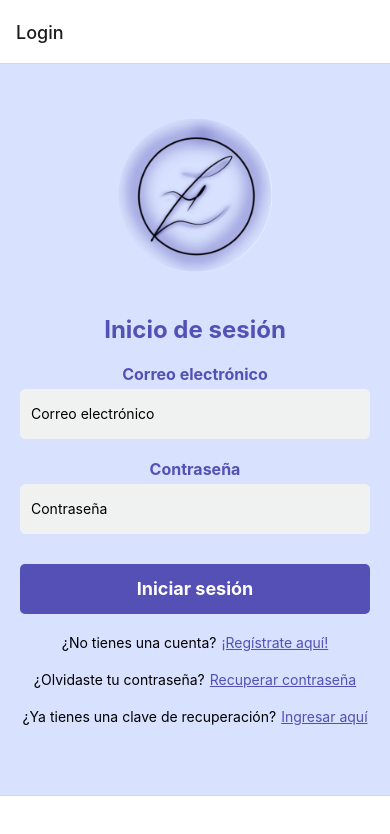
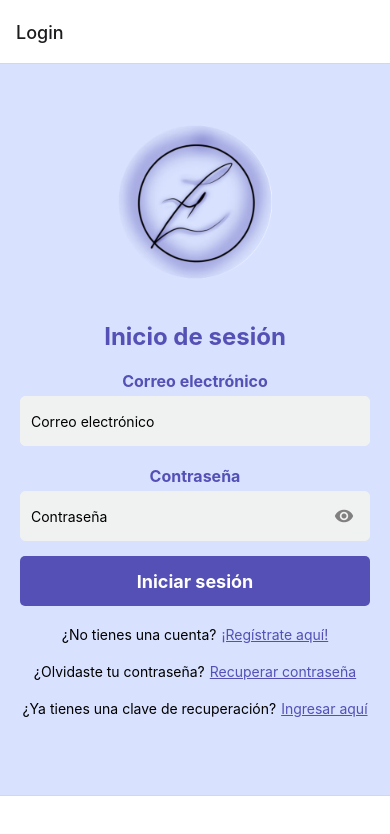
Before and after one commit to Morales-Gilmar-Vladimir/TESIS, a React Native app: screen /Login in a window 390 px wide. Shown: the top 834 px of the page. Built offline with nearby package versions, Linux system fonts and the light colour scheme.

Commit message:
Corecciones vsualizar contraseña y mensajes de error

```diff
--- a/src/components/Login.js
+++ b/src/components/Login.js
@@ -4,6 +4,7 @@ import AsyncStorage from '@react-native-async-storage/async-storage';
 import axios from 'axios';
 import styles from '../styles/styles';
 import favicon from '../assets/favicon.png';
+import Icon from 'react-native-vector-icons/MaterialIcons';
 
 const Login = ({ navigation }) => {
   const [email, setEmail] = useState('');
@@ -184,6 +185,7 @@ const Login = ({ navigation }) => {
     navigation.navigate('Recuperar_Contraseña');
   };
 
+  const [secureTextEntry, setSecureTextEntry] = useState(true);
   return (
     <ScrollView contentContainerStyle={styles.scrollViewContent}>
        {loading && ( // Mostrar indicador de carga si loading es true
@@ -201,13 +203,33 @@ const Login = ({ navigation }) => {
         onChangeText={setEmail}
       />
       <Text style={styles.label}>Contraseña</Text>
-      <TextInput
+      {/* <TextInput
         style={styles.input}
         placeholder="Contraseña"
         secureTextEntry
         value={password}
         onChangeText={setPassword}
-      />
+      /> */}
+      <View style={styles.passwordContainer}>
+        <TextInput
+          style={styles.inputpas}
+          placeholder="Contraseña"
+          secureTextEntry={secureTextEntry}
+          value={password}
+          onChangeText={setPassword}
+        />
+        <TouchableOpacity
+          style={styles.iconContainer}
+          onPress={() => setSecureTextEntry(!secureTextEntry)}
+        >
+          <Icon
+            name={secureTextEntry ? 'visibility' : 'visibility-off'}
+            size={20}
+            color="gray"
+          />
+        </TouchableOpacity>
+      </View>
+
       {error && <Text style={[styles.errorText, { marginTop: 1 }]}>{error}</Text>}
 
       <TouchableOpacity style={[styles.button, { marginTop: 10 }]} onPress={handleLoginAndVerify}>
--- a/src/components/Registro.js
+++ b/src/components/Registro.js
@@ -3,7 +3,7 @@ import { Alert, Linking, ScrollView, Text, TextInput, TouchableOpacity, View, Ac
 import { useFocusEffect } from '@react-navigation/native';
 import axios from 'axios';
 import styles from '../styles/styles';
-
+import Icon from 'react-native-vector-icons/MaterialIcons';
 
 const Registro = ({ navigation }) => {
   const [nombre, setNombre] = useState('');
@@ -46,75 +46,65 @@ const Registro = ({ navigation }) => {
 
   const handleRegister = async () => {
     setLoading(true);
+
     // Validar campos obligatorios y aceptación de términos
     if (!nombre || !apellido || !email || !fechaNacimiento || !password) {
-      Alert.alert(
-        'Campos incompletos',
-        'Por favor, completa todos los campos para registrarte.',
-        [{ text: 'OK' }]
-
-      );
-      setLoading(false); // Detener el indicador de carga
+      Alert.alert('Campos incompletos', 'Por favor, completa todos los campos para registrarte.', [{ text: 'OK' }]);
+      setLoading(false);
       return;
     }
 
-    if (!terminosAceptados) { // Si los términos no están aceptados
-      Alert.alert(
-        'Términos y condiciones',
-        'Debes aceptar los términos y condiciones para registrarte.',
-        [{ text: 'OK' }]
-      );
-      setLoading(false); // Detener el indicador de carga
+    // Validar longitud de nombre y apellido
+    if (nombre.length < 3 || nombre.length > 12) {
+      Alert.alert('Nombre inválido', 'El nombre debe tener entre 3 y 12 caracteres.', [{ text: 'OK' }]);
+      setLoading(false);
+      return;
+    }
+
+    if (apellido.length < 3 || apellido.length > 12) {
+      Alert.alert('Apellido inválido', 'El apellido debe tener entre 3 y 12 caracteres.', [{ text: 'OK' }]);
+      setLoading(false);
+      return;
+    }
+
+    // Validar la contraseña
+    if (password.length < 10 || !/[A-Z]/.test(password)) {
+      Alert.alert('Contraseña inválida', 'La contraseña debe tener al menos 10 caracteres y contener al menos una letra mayúscula.', [{ text: 'OK' }]);
+      setLoading(false);
+      return;
+    }
+
+    if (!terminosAceptados) {
+      Alert.alert('Términos y condiciones', 'Debes aceptar los términos y condiciones para registrarte.', [{ text: 'OK' }]);
+      setLoading(false);
       return;
     }
 
     // Validar formato de correo electrónico y dominio conocido
     if (!validateEmail(email)) {
-      Alert.alert(
-        'Formato de correo incorrecto',
-        'Por favor, introduce un correo electrónico válido con un dominio conocido (ej. gmail.com o hotmail.com).',
-        [{ text: 'OK' }]
-      );
-
-      setLoading(false); // Detener el indicador de carga
+      Alert.alert('Formato de correo incorrecto', 'Por favor, introduce un correo electrónico válido con un dominio conocido (ej. gmail.com o hotmail.com).', [{ text: 'OK' }]);
+      setLoading(false);
       return;
     }
 
     // Validar que la fecha de nacimiento sea válida en términos de calendario
     if (!isValidCalendarDate(fechaNacimiento)) {
-        Alert.alert(
-          'Formato de fecha incorrecto',
-          'Por favor, introduce una fecha de nacimiento válida en el formato AAAA/MM/DD.',
-          [{ text: 'OK' }]
-        );
-
-        setLoading(false); // Detener el indicador de carga
+      Alert.alert('Formato de fecha incorrecto', 'Por favor, introduce una fecha de nacimiento válida en el formato AAAA/MM/DD.', [{ text: 'OK' }]);
+      setLoading(false);
       return;
     }
-      // Validar que la fecha de nacimiento cumpla con el límite de edad
+
     const fechaLimite = new Date('2008-01-01');
     const fechaNac = new Date(fechaNacimiento);
     if (fechaNac >= fechaLimite) {
-        Alert.alert(
-          'Edad mínima requerida',
-          'Lo sentimos, la edad mínima para registrarse en nuestra aplicación es de 16 años.',
-          [{ text: 'OK' }]
-        );
-
-        setLoading(false); // Detener el indicador de carga
+      Alert.alert('Edad mínima requerida', 'Lo sentimos, la edad mínima para registrarse en nuestra aplicación es de 16 años.', [{ text: 'OK' }]);
+      setLoading(false);
       return;
     }
 
     try {
-      // Realizar la solicitud POST para el registro
       const url = 'https://ropdat.onrender.com/api/register';
-      const respuesta = await axios.post(url, {
-        nombre,
-        apellido,
-        email,
-        fechaNacimiento,
-        password,
-      });
+      const respuesta = await axios.post(url, { nombre, apellido, email, fechaNacimiento, password });
       console.log('Respuesta del servidor:', respuesta.data);
 
       setNombre('');
@@ -124,27 +114,14 @@ const Registro = ({ navigation }) => {
       setPassword('');
       setTerminosAceptados(false);
 
-      Alert.alert(
-        'Registro exitoso',
-        'Se ha enviado un correo de confirmación a tu dirección de correo electrónico.',
-        [{ text: 'OK' }]
-      );
+      Alert.alert('Registro exitoso', 'Se ha enviado un correo de confirmación a tu dirección de correo electrónico.', [{ text: 'OK' }]);
     } catch (error) {
       console.error('Error al registrar:', error);
 
-      // Manejar errores específicos, como el correo ya registrado
       if (error.response && error.response.status === 404) {
-        Alert.alert(
-          'Correo ya registrado',
-          'El correo electrónico ingresado ya está registrado en el sistema. Por favor, utiliza otro correo electrónico.',
-          [{ text: 'OK' }]
-        );
+        Alert.alert('Correo ya registrado', 'El correo electrónico ingresado ya está registrado en el sistema. Por favor, utiliza otro correo electrónico.', [{ text: 'OK' }]);
       } else {
-        Alert.alert(
-          'Error al registrar',
-          'Ocurrió un error al procesar tu registro. Por favor, inténtalo nuevamente más tarde.',
-          [{ text: 'OK' }]
-        );
+        Alert.alert('Error al registrar', 'Ocurrió un error al procesar tu registro. Por favor, inténtalo nuevamente más tarde.', [{ text: 'OK' }]);
       }
     }
     setLoading(false);
@@ -193,6 +170,8 @@ const Registro = ({ navigation }) => {
     Linking.openURL(termsUrl);
   };
 
+  const [secureTextEntry, setSecureTextEntry] = useState(true);
+
   return (
     // <View style={styles.container}>
     <ScrollView contentContainerStyle={styles.scrollViewContent}>
@@ -208,8 +187,8 @@ const Registro = ({ navigation }) => {
         style={styles.input}
         placeholder="Nombre"
         value={nombre}
-        onChangeText={(text) => setNombre(text.slice(0, 15))}
-        maxLength={15} // Máximo de 15 caracteres
+        onChangeText={(text) => setNombre(text.slice(0, 12))}
+        maxLength={12} // Máximo de 15 caracteres
         multiline={false} // No permite saltos de línea
       />
       <Text style={styles.label}>Apellido</Text>
@@ -217,8 +196,8 @@ const Registro = ({ navigation }) => {
         style={styles.input}
         placeholder="Apellido"
         value={apellido}
-        onChangeText={(text) => setApellido(text.slice(0, 15))}
-                maxLength={15} // Máximo de 15 caracteres
+        onChangeText={(text) => setApellido(text.slice(0, 12))}
+                maxLength={12} // Máximo de 15 caracteres
                 multiline={false} // No permite saltos de línea
       />
       <Text style={styles.label}>Correo electrónico</Text>
@@ -238,13 +217,26 @@ const Registro = ({ navigation }) => {
         maxLength={10}
       />
       <Text style={styles.label}>Contraseña</Text>
+      <View style={styles.passwordContainer}>
         <TextInput
-        style={styles.input}
+          style={styles.inputpas}
           placeholder="Contraseña"
-        secureTextEntry
+          secureTextEntry={secureTextEntry}
           value={password}
           onChangeText={setPassword}
         />
+        <TouchableOpacity
+          style={styles.iconContainer}
+          onPress={() => setSecureTextEntry(!secureTextEntry)}
+        >
+          <Icon
+            name={secureTextEntry ? 'visibility' : 'visibility-off'}
+            size={20}
+            color="gray"
+          />
+        </TouchableOpacity>
+      </View>
+
       <View style={styles.checkboxContainer}>
         <TouchableOpacity onPress={() => setTerminosAceptados(!terminosAceptados)}>
           <View style={styles.checkbox}>
--- a/src/screens/Perfil_Usuario.js
+++ b/src/screens/Perfil_Usuario.js
@@ -327,7 +327,7 @@ const Perfil_Usuario = ({ navigation, route }) => {
 const styles = StyleSheet.create({
     container: {
       flex: 1,
-      backgroundColor: '#fff',
+      backgroundColor: '#F3F2FF',
 
     },
     submitButton: {
--- a/src/styles/styles.js
+++ b/src/styles/styles.js
@@ -8,6 +8,33 @@ const styles = StyleSheet.create({
     paddingHorizontal: 20,
      backgroundColor: '#d8e1fe'
 
+  },
+  inputpas
+  : {
+    flex: 1,
+    height: '100%',
+    paddingHorizontal: 10,
+    backgroundColor: '#f0f1f1',
+    borderRadius: 5,
+  },
+  passwordContainer: {
+    width: '100%',
+    height: 50,
+    borderWidth: 1,
+    borderColor: '#f0f1f1',
+    borderRadius: 5,
+    backgroundColor: '#f0f1f1',
+    flexDirection: 'row',
+    alignItems: 'center',
+    marginBottom: 20,
+    fontSize: 16,
+    marginBottom: 5,
+    color: '#5450b5',
+    textAlign: 'left',
+    fontWeight: 'bold'
+  },
+  iconContainer: {
+    paddingHorizontal: 15,
   },
   logo: {
     width: 200,
```
Lines whose indentation alone changed are shown as unchanged.
